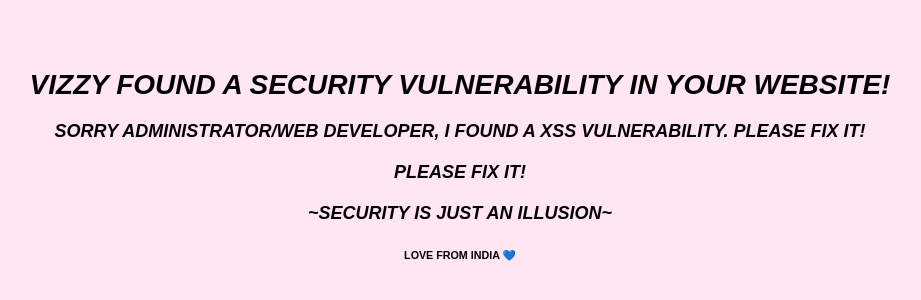
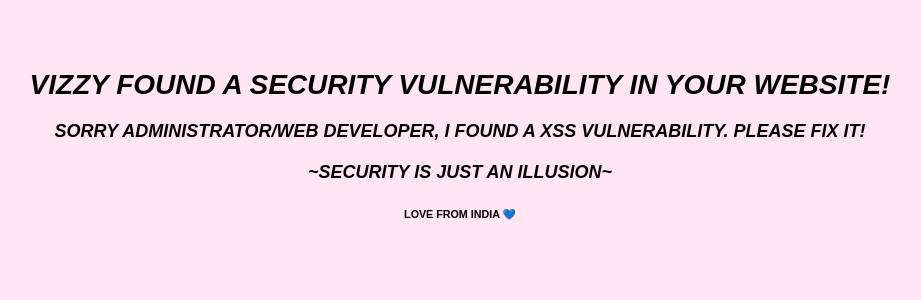
Before and after one commit to vizcos/hacked, a plain HTML site: page index.html in a window 1280 px wide. Shown: the part 116-416 px from the top of the page, without its empty margins (180-1101 px from the left). Drawn offline with Linux system fonts and the light colour scheme.

Commit message:
Update index.html

```diff
--- a/index.html
+++ b/index.html
@@ -36,7 +36,6 @@
   <br><br><br><br><br><br>
   <h1>Vizzy Found A Security Vulnerability in your website!</h1>
   <p>Sorry administrator/web developer, I found a XSS vulnerability. Please fix it!</p>
-  <p>Please Fix It!</p>
   <p>~Security is Just an Illusion~</p>
   <h6>Love from India 💙</h6>
   <!-- <p><a href="https://discord.com/users/1012402557475356673">Discord</a> | <a href="https://youtube.com/@vizxwashere">YouTube</a></p>-->
```
